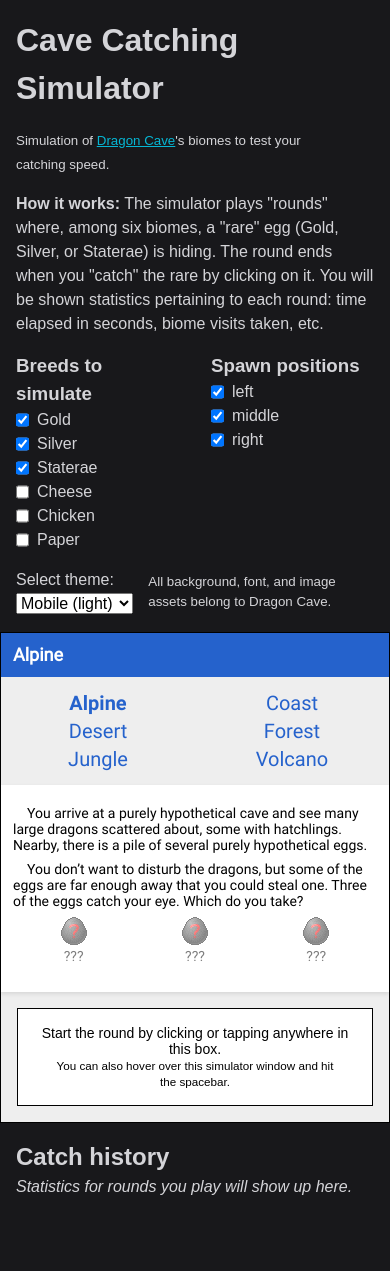
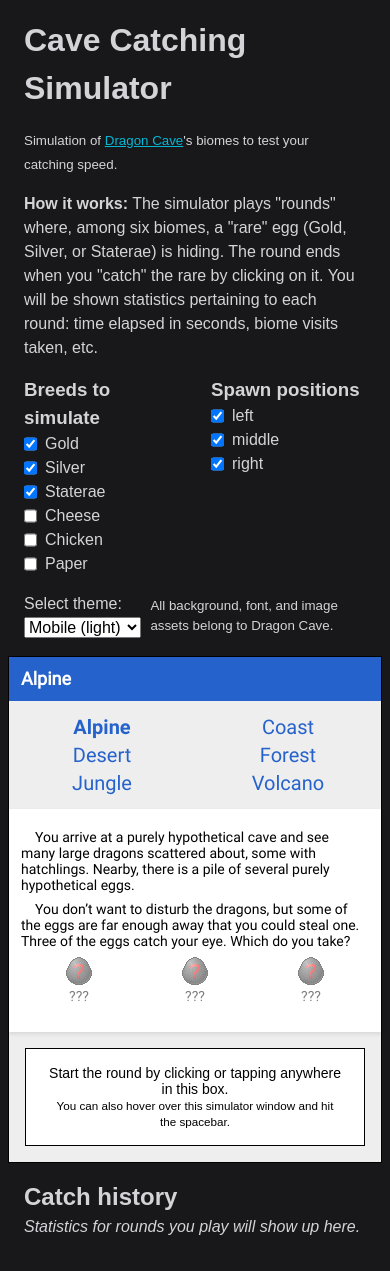
Before and after one commit to endulum/dc-click-sim, a React (Vite) app: page / in a window 390 px wide. Before the commit the page ends 1231 px from the top, so only its background shows below. Built offline with nearby package versions, Linux system fonts and the light colour scheme.

Commit message:
fix incorrect mobile sim window width... again

```diff
--- a/src/styles/app.css
+++ b/src/styles/app.css
@@ -241,7 +241,7 @@ p a {
 @media screen and (max-width: 600px) {
   .simulator.mobile-dark,
   .simulator.mobile-light {
-    width: 100vw;
+    width: calc(100vw - 1rem);
     margin-left: -1rem;
     margin-right: -1rem;
   }
```
